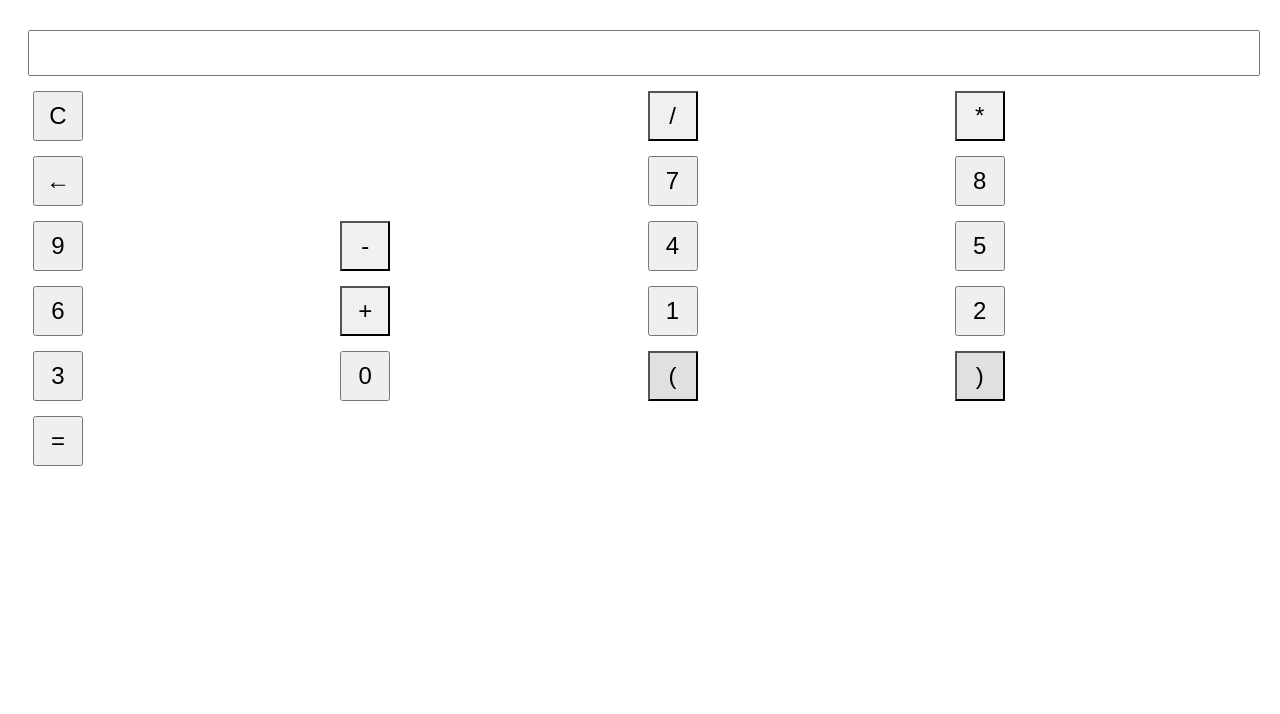
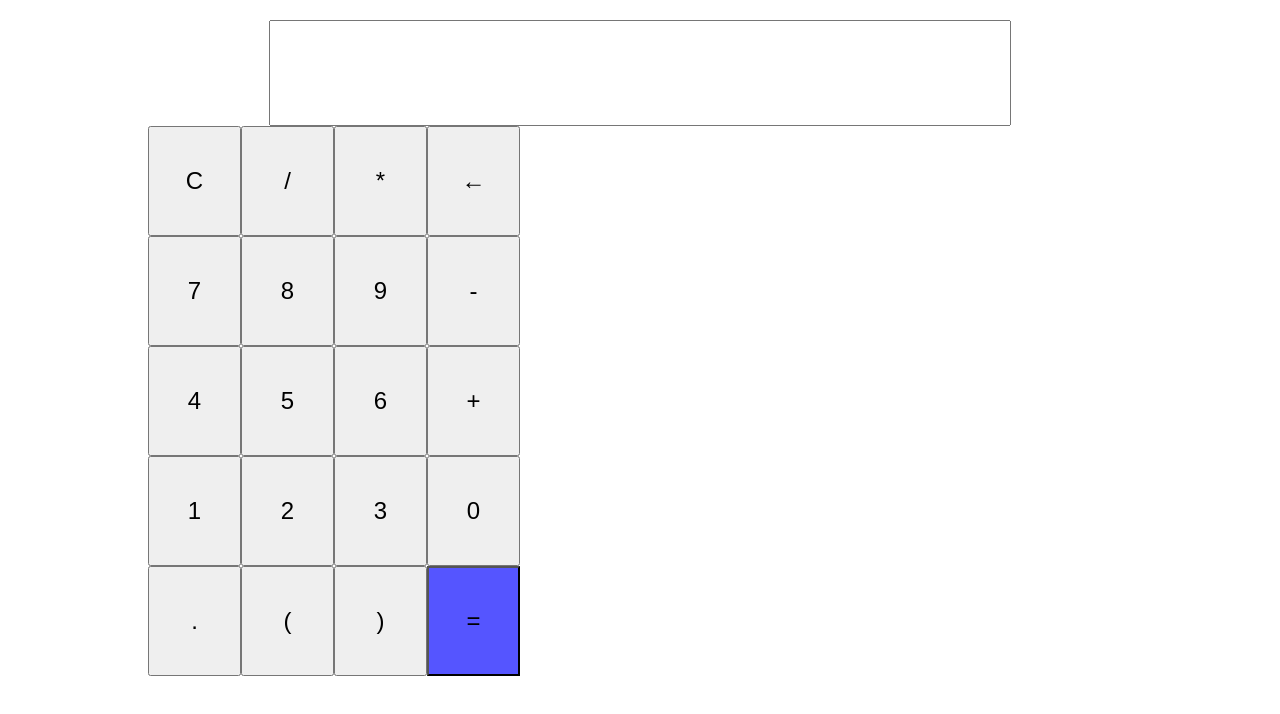
Before and after one commit to acciojob/calculator-js-2-misterKumar, a website: page main.html in a window 1280 px wide. Drawn offline with Linux system fonts and the light colour scheme.

Commit message:
created a submission

```diff
--- a/main.html
+++ b/main.html
@@ -27,6 +27,7 @@
         <button id="2">2</button>
         <button id="3">3</button>
         <button id="0">0</button>
+        <button id=".">.</button>
         <button id="op">(</button>
         <button id="cl">)</button>
         <button id="equal">=</button>
--- a/script.js
+++ b/script.js
@@ -1,5 +1,3 @@
-//your JS code here. If required.
-// Add event listeners for button clicks and define their functionality
 const display = document.getElementById('display');
 const buttons = document.querySelectorAll('button');
 
@@ -7,7 +5,10 @@ buttons.forEach((button) => {
   button.addEventListener('click', () => {
     const buttonText = button.innerText;
 
-    // Implement the functionality for each button based on its ID
+    if (buttonText === '.' && display.value.includes('.')) {
+      return;
+    }
+
     switch (button.id) {
       case 'C':
         display.value = '';
--- a/styles.css
+++ b/styles.css
@@ -8,50 +8,52 @@ body {
 }
 
 input[type="text"] {
-  width: 100%;
-  height: 40px;
+  width: 60%;
+  height: 100px;
   font-size: 20px;
-  margin: 10px 0;
+/*   margin: 10px 0; */
 }
 
 button {
-  width: 50px;
-  height: 50px;
+  width: 93px;
+  height: 110px;
   font-size: 24px;
-  margin: 5px;
+  margin: 0px;
 }
 
 .buttons {
   display: grid;
-  grid-template-columns: repeat(4, 1fr);
-  grid-gap: 5px;
+  grid-template-columns: repeat(4, 0fr);
+  margin-left:120px;
+/*   grid-gap: 3px; */
 }
 
-/* Additional styling for specific buttons */
-button#C {
+/* button#C {
+  grid-column: span ;
+} */
+
+/* button#back {
   grid-column: span 2;
-}
-
-button#back {
-  grid-column: span 2;
-}
+} */
 
 button#equal {
-  grid-column: span 2;
+/*   grid-column: span 2; */
+	background-color:#5555FF;
 }
 
 button#0 {
   grid-column: span 2;
 }
 
-button#divi,
+/* button#divi,
 button#multiply,
 button#minus,
 button#plus {
   background-color: #f0f0f0;
 }
-
-button#op,
+ */
+/* button#op,
 button#cl {
-  background-color: #e0e0e0;
-}
+  background-color: #e0e0f0;
+	grid-column: span 2;
+} */
```
